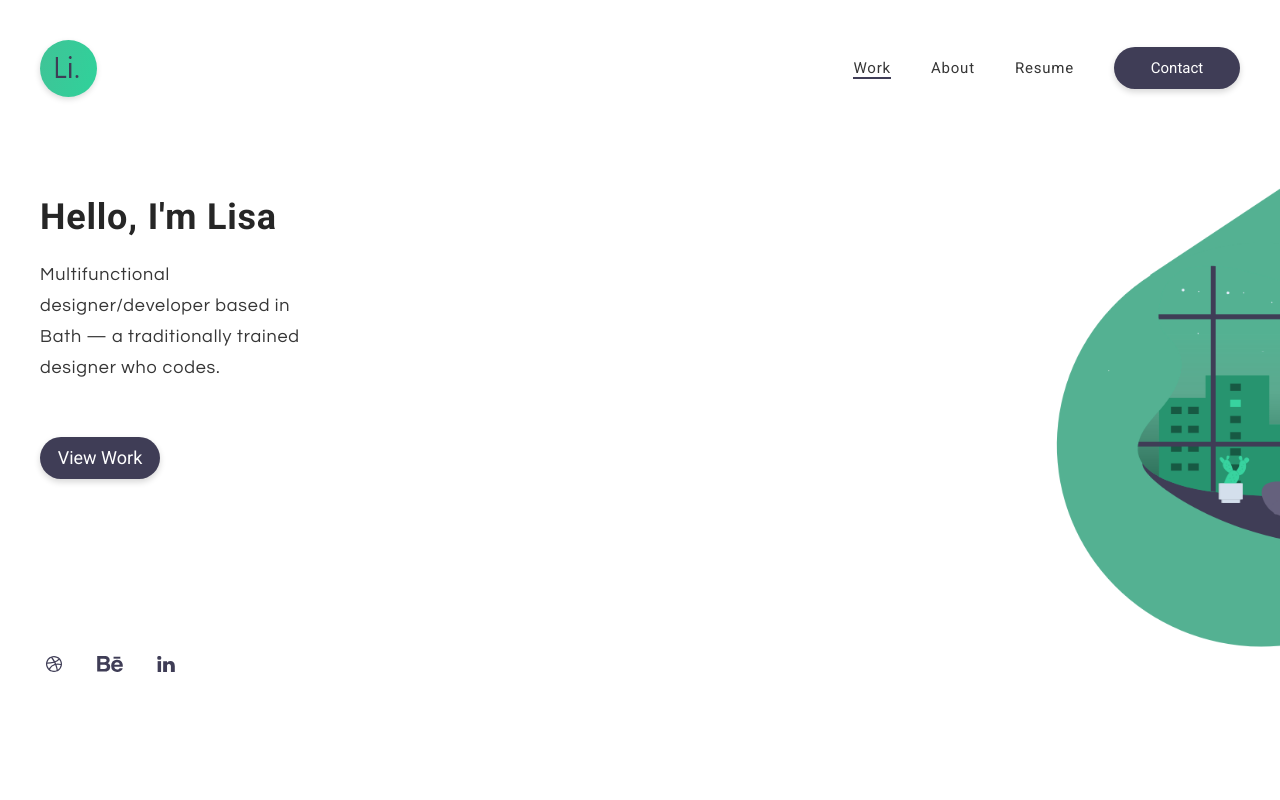
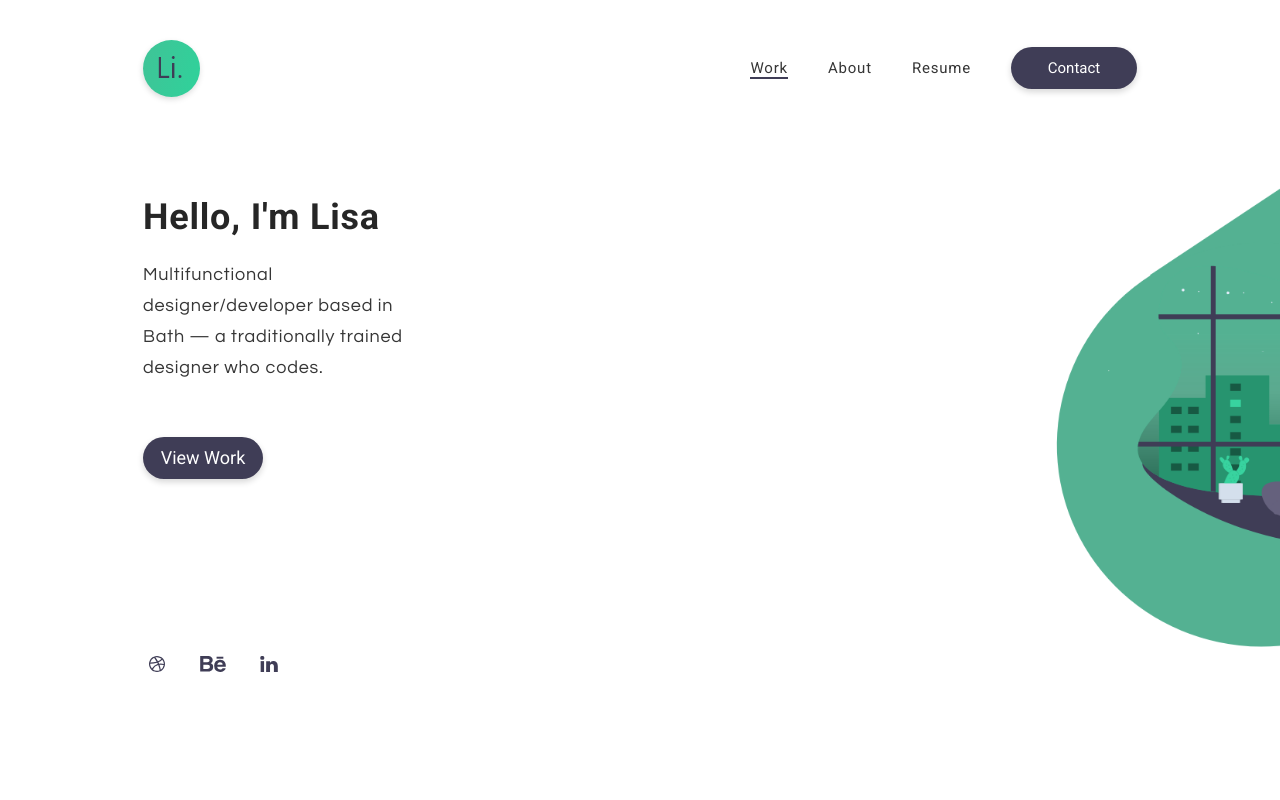
Before and after one commit to cheman121998/portfolio, a React (Create React App) app: page / in a window 1280 px wide. Shown: the top 800 px of the page. Built offline with nearby package versions, Linux system fonts and the light colour scheme.

Commit message:
Update container, install package

```diff
--- a/src/App.css
+++ b/src/App.css
@@ -1,7 +1,7 @@
-@import url("https://fonts.googleapis.com/css2?family=Questrial&family=Roboto:wght@300;400;500;700;900&display=swap");
+@import url('https://fonts.googleapis.com/css2?family=Questrial&family=Roboto:wght@300;400;500;700;900&display=swap');
 
 .container {
-  max-width: 1230px;
+    max-width: 1024px;
     padding: 0 15px;
     margin: 0 auto;
     color: #000;
```
Also changed, not shown: package.json (+9 -1 lines), 1 other file (tests, documents, lock files or other folders). Lines whose indentation alone changed are shown as unchanged.
